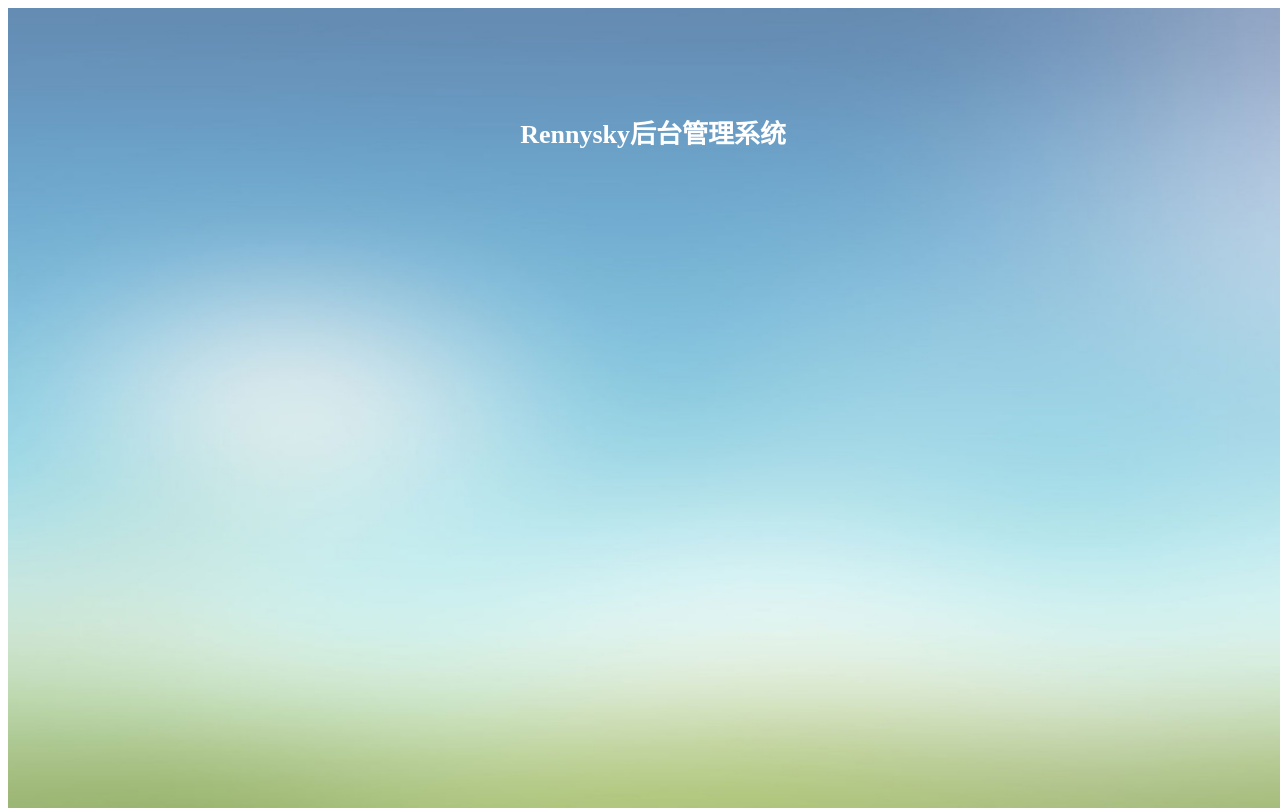
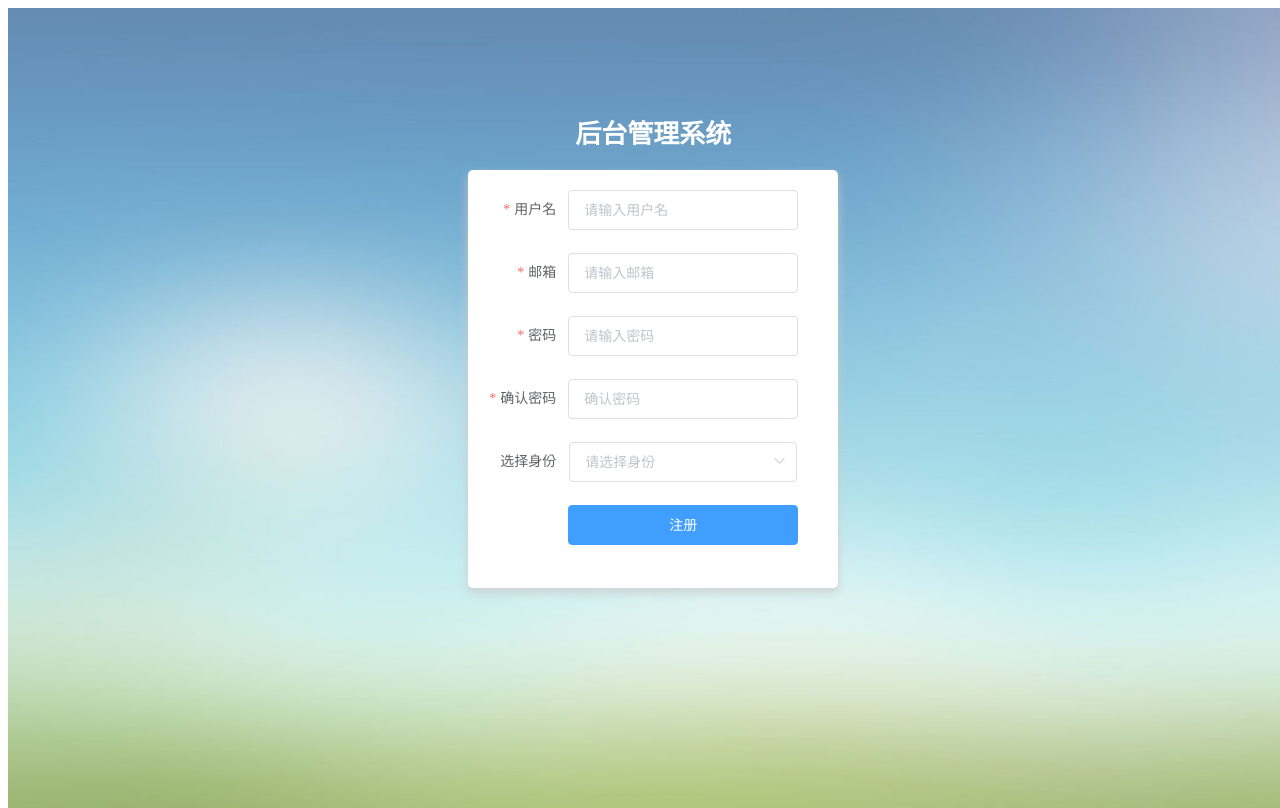
Before and after one commit to JoyNop/node-vue-ele-app, a Vue app in the folder client/: page /register in a window 1280 px wide. Built offline with nearby package versions, Linux system fonts and the light colour scheme.

Commit message:
增加表单和注册验证

```diff
--- a/client/package.json
+++ b/client/package.json
@@ -8,6 +8,7 @@
     "start": "npm run serve"
   },
   "dependencies": {
+    "axios": "^0.18.0",
     "element-ui": "^2.4.8",
     "vue": "^2.5.17",
     "vue-router": "^3.0.1",
--- a/client/src/App.vue
+++ b/client/src/App.vue
@@ -11,5 +11,4 @@
   width: 100%;
   height: 100%;
 }
-
 </style>
--- /dev/null
+++ b/client/src/http.js
@@ -0,0 +1,3 @@
+import axios from 'axios';
+
+export default axios;
--- a/client/src/views/Register.vue
+++ b/client/src/views/Register.vue
@@ -2,9 +2,31 @@
     <div class="register">
         <section class="form_container">
             <div class="manage_tip">
-                <span class="title">Rennysky后台管理系统</span>
+                <span class="title">后台管理系统</span>
             </div>
-
+            <el-form :model="registerUser" :rules="rules" class="registerForm" ref="registerForm" label-width="80px">
+                <el-form-item label="用户名" prop="name">
+                    <el-input v-model="registerUser.name" placeholder="请输入用户名"></el-input>
+                </el-form-item>
+                <el-form-item label="邮箱" prop="email">
+                    <el-input v-model="registerUser.email" placeholder="请输入邮箱"></el-input>
+                </el-form-item>
+                <el-form-item label="密码" prop="password">
+                    <el-input type="password" v-model="registerUser.password " placeholder="请输入密码"></el-input>
+                </el-form-item>
+                <el-form-item label="确认密码" prop="password2">
+                    <el-input type="password" v-model="registerUser.password2" placeholder="确认密码"></el-input>
+                </el-form-item>
+                <el-form-item label="选择身份">
+                    <el-select v-model="registerUser.identity" placeholder="请选择身份">
+                        <el-option label="管理员" value="manager"></el-option>
+                        <el-option label="员工" value="employee"></el-option>
+                    </el-select>
+                </el-form-item>
+                <el-form-item>
+                    <el-button type="primary" class="submit_btn" @click="submitForm('registerForm')">注册</el-button>
+                </el-form-item>
+            </el-form>
         </section>
     </div>
 </template>
@@ -12,7 +34,86 @@
 <script>
     export default {
         name: "register",
-        components: {}
+        components: {},
+        data() {
+            var validatePass2 = (rule, value, callback) => {
+                if (value !== this.registerUser.password) {
+                    callback(new Error('两次输入密码不一致!'));
+                } else {
+                    callback();
+                }
+            };
+            return {
+                registerUser: {
+                    name: "",
+                    email: "",
+                    password: "",
+                    password2: "",
+                    identity: ""
+                },
+                rules: {
+                    name: [{
+                        required: true,
+                        message: "用户名不为空",
+                        trigger: "blur"
+                    },
+                        {
+                            min: 2,
+                            max: 30,
+                            message: "长度在2-30个字符",
+                            trigger: "blur"
+                        }],
+                    email: [{
+                        required: true,
+                        message: "邮箱不能为空",
+                        trigger: "blur"
+                    }],
+                    password: [
+                        {
+                            required: true,
+                            message: "密码不能为空",
+                            trigger: "blur"
+                        },
+                        {
+                            min: 6,
+                            max: 30,
+                            message: "长度在6-30之间",
+                            trigger: "blur"
+                        }
+                    ],
+                    password2: [
+                        {
+                            required: true,
+                            message: "确认密码不能为空",
+                            trigger: "blur"
+                        },
+                        {
+                            min: 6,
+                            max: 30,
+                            message: "长度在6-30之间",
+                            trigger: "blur"
+                        },
+                        {
+                          validator:validatePass2,
+                          trigger:"blur"
+                        }
+                    ]
+                }
+            }
+        },
+        methods:{
+            submitForm(formName){
+                this.$refs[formName].validate((valid) => {
+                    if (valid) {
+                        alert('submit!');
+                    } else {
+                        console.log('error submit!!');
+                        return false;
+                    }
+                });
+            }
+        }
+
     };
 </script>
 
```
Also changed, not shown: 1 other file (tests, documents, lock files or other folders).
